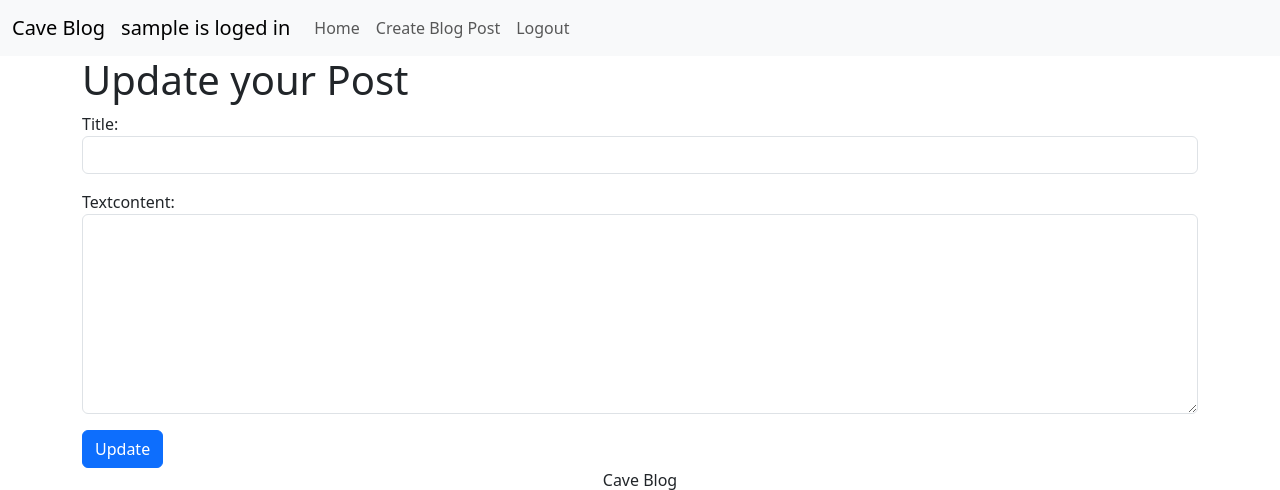
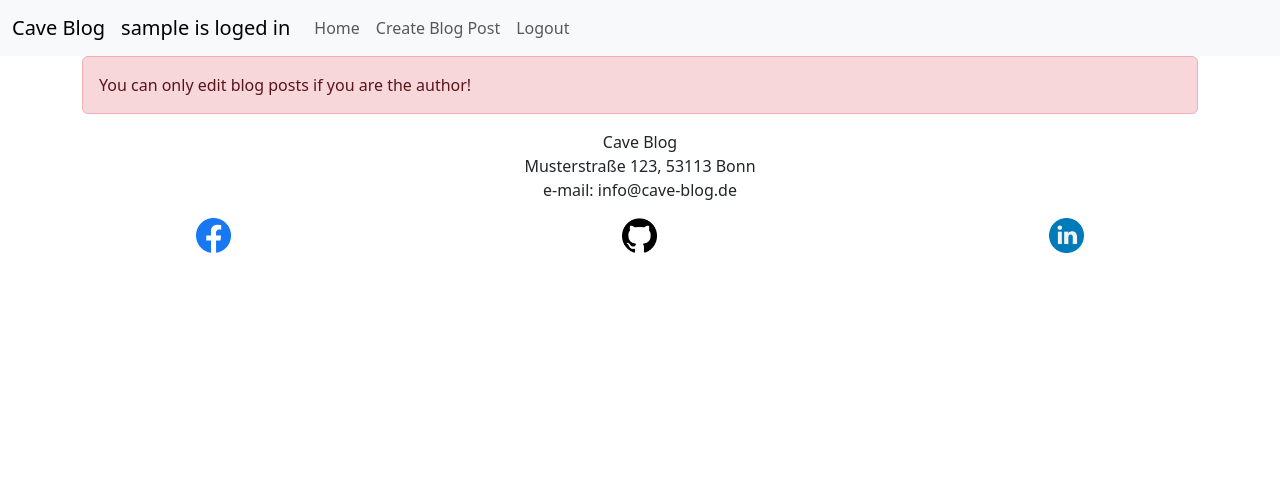
Before and after one commit to SureDeveloping/cave-blog, a Django app: template blog/templates/blog/blog_post_update.html in a window 1280 px wide. Shown: the top 490 px of the page. Run offline with Django 4.2, Linux system fonts and the light colour scheme; the template is opened without the code that fills it: values that come from a table or form of the project are taken from there, others are empty; the visitor is signed in with stand-in values (Sample User, id 1).

Commit message:
Add user auth check for update, delete

```diff
--- a/blog/templates/blog/blog_post_detail.html
+++ b/blog/templates/blog/blog_post_detail.html
@@ -21,8 +21,10 @@
     <a href="{% url 'home' %}" class="btn btn-primary"> Back to Overview</a>
 
     {% if user.is_authenticated %}
+        {% if user.id == post.author.id %}
             <a href="{% url 'blog-post-update' post.pk %}" class="btn btn-primary"> Edit Post</a>
             <a href="{% url 'blog-post-delete' post.pk %}" class="btn btn-primary"> Delite Post</a>
         {% endif %}
+    {% endif %}
 
 {% endblock %}
--- a/blog/templates/blog/blog_post_update.html
+++ b/blog/templates/blog/blog_post_update.html
@@ -3,6 +3,7 @@
 {% block content %}
 
 {% if user.is_authenticated %}
+    {% if user.id == post.author.id %}
         <h1> Update your Post </h1>
 
         <div class="form-group">
@@ -14,7 +15,11 @@
         </div>
 
     {% else %}
-    Please login if you want to edit a blog post!
+        <div class="alert alert-danger" role="alert">You can only edit blog posts if you are the author!</div>
+    {% endif %}
+
+{% else %}
+    <div class="alert alert-danger" role="alert">Please login if you want to edit your blog post!</div>
 {% endif %}
 
 {% endblock %}
```
Also changed, not shown: blog/templates/blog/blog_post_delete.html (+7 -2 lines), blog/templates/blog/index.html (+4 -3 lines). Lines whose indentation alone changed are shown as unchanged.
